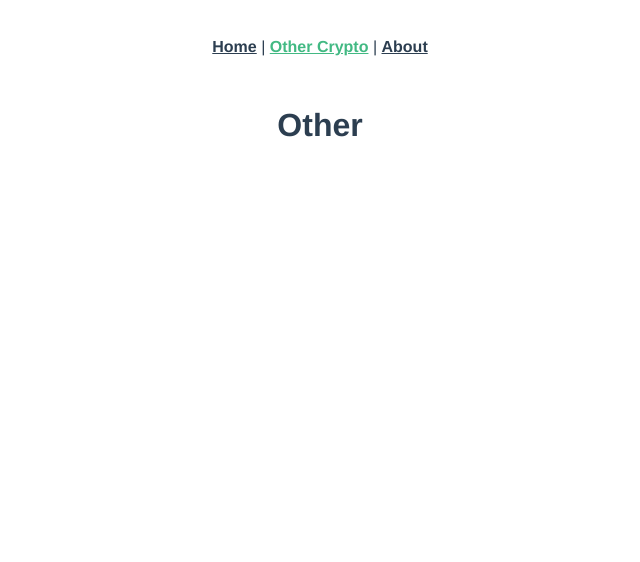
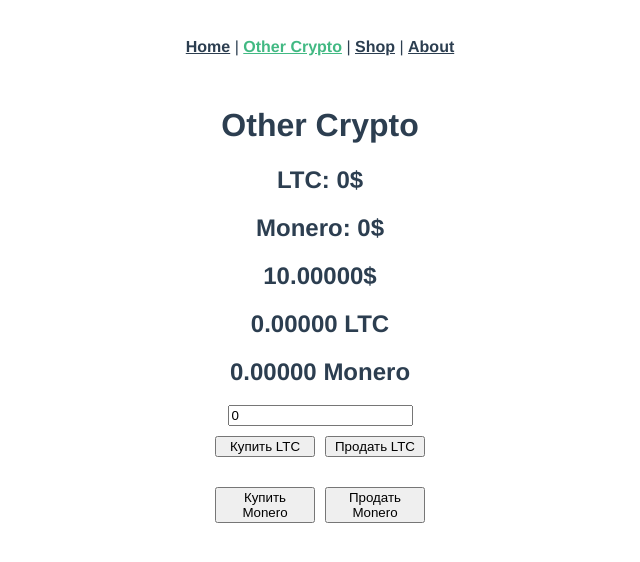
Before and after one commit to Ffinnis/Vue-Miner-Game, a Vue app: page /other in a window 1280 px wide. Shown: the top 562 px of the page, without its empty margins (320-960 px from the left). Built offline with nearby package versions, Linux system fonts and the light colour scheme; no server answers.

Commit message:
Add Xmr and Ltc

```diff
--- a/src/App.vue
+++ b/src/App.vue
@@ -2,6 +2,7 @@
   <div id="nav">
     <router-link to="/">Home</router-link> |
     <router-link to="/other">Other Crypto</router-link> |
+    <router-link to="/shop">Shop</router-link> |
     <router-link to="/about">About</router-link>
   </div>
   <router-view/>
--- a/src/components/Balance.vue
+++ b/src/components/Balance.vue
@@ -2,6 +2,7 @@
     <h2>
         {{getCurrencyBalance}}$
     </h2>
+    <div v-if="checkMainCrypto" class="main-crypto">
         <h2>
             {{getBTCBalance}} BTC
         </h2>
@@ -27,6 +28,35 @@
                 </button>
             </div>
         </div>
+    </div>
+    <div v-if="checkOtherCrypto" class="other-crypto">
+        <h2>
+            {{getLTCBalance}} LTC
+        </h2>
+        <h2>
+            {{getXMRBalance}} Monero
+        </h2>
+        <div class="wrapper">
+            <label>
+                <input min="0.00001" v-model="value" type="number">
+            </label>
+            <div class="trade-wrapper">
+                <button @click="BuyBTC">
+                    Купить LTC
+                </button>
+                <button @click="SellBTC">
+                    Продать LTC
+                </button>
+                <button @click="BuyETH">
+                    Купить Monero
+                </button>
+                <button @click="SellETH">
+                    Продать Monero
+                </button>
+            </div>
+        </div>
+    </div>
+
 </template>
 
 <script>
@@ -36,6 +66,10 @@
             return {
                 value: 0
             }
+        },
+        props: {
+            checkMainCrypto: Boolean,
+            checkOtherCrypto: Boolean
         },
         methods: {
             BuyBTC() {
@@ -105,6 +139,18 @@
             getETHBalance() {
                 return this.$store.getters.showETHBalance.toFixed(5)
             },
+            getCurrencyLTC() {
+                return this.$store.getters.showCurrentLTC
+            },
+            getLTCBalance() {
+                return this.$store.getters.showLTCBalance.toFixed(5)
+            },
+            getCurrencyXMR() {
+                return this.$store.getters.showCurrentXMR
+            },
+            getXMRBalance() {
+                return this.$store.getters.showXMRBalance.toFixed(5)
+            },
         }
     }
 </script>
--- a/src/components/Crypto.vue
+++ b/src/components/Crypto.vue
@@ -1,23 +1,41 @@
 <template>
+    <div v-if="checkMainCrypto" class="main-crypto">
         <h2>
             BTC: {{getCurrencyBTC}}$
         </h2>
         <h2>
             ETH: {{getCurrencyETH}}$
         </h2>
+        <Balance v-bind:check-other-crypto="false" v-bind:check-main-crypto="true"/>
+    </div>
+    <div v-if="checkOtherCrypto" class="other-crypto">
+        <h2>
+            LTC: {{getCurrencyLTC}}$
+        </h2>
+        <h2>
+            Monero: {{getCurrencyXMR}}$
+        </h2>
+        <Balance v-bind:check-other-crypto="true" v-bind:check-main-crypto="false"/>
+    </div>
 </template>
 <script>
 
 
+    import Balance from "./Balance";
     export default {
         name: "Crypto",
+        components: {Balance},
+        props: {
+            checkMainCrypto: Boolean,
+            checkOtherCrypto: Boolean
+        },
         mounted() {
             const socket = new WebSocket('wss://streamer.cryptocompare.com/v2?api_key=2870b6c1edbd2584698c23d68b313efe41e59c14545d83f9943e90351c51c42b')
 
             socket.onopen = () => {
                 let subRequest = {
                     "action": "SubAdd",
-                    "subs": ["0~Binance~BTC~USDT", "0~Binance~ETH~USDT"]
+                    "subs": ["0~Binance~BTC~USDT", "0~Binance~ETH~USDT", "0~Coinbase~LTC~USD", "5~CCCAGG~XMR~USD"]
                 };
                 socket.send(JSON.stringify(subRequest))
             }
@@ -30,7 +48,13 @@
                 if(message.FSYM === 'BTC') {
                     this.$store.commit('updateCurrencyBTC', message.P)
                 }
-                console.log(message)
+                if(message.FSYM === 'LTC') {
+                    this.$store.commit('updateCurrencyLTC', message.P)
+                }
+                if(message.FROMSYMBOL === 'XMR') {
+                    this.$store.commit('updateCurrencyXMR', message.PRICE)
+                }
+                console.log()
             }
 
 
@@ -42,6 +66,12 @@
             },
             getCurrencyETH() {
                 return this.$store.getters.showCurrentETH
+            },
+            getCurrencyLTC() {
+                return this.$store.getters.showCurrentLTC
+            },
+            getCurrencyXMR() {
+                return this.$store.getters.showCurrentXMR
             }
         }
 
--- a/src/main.js
+++ b/src/main.js
@@ -9,13 +9,35 @@ const store = createStore({
             currentBalance: 10,
             currencyBTC: 0,
             currencyETH: 0,
+            currencyLTC: 0,
+            currencyXMR: 0,
             BTCBalance: 0,
-            ETHBalance: 0
+            ETHBalance: 0,
+            LTCBalance: 0,
+            XMRBalance: 0
         }
     },
     mutations: {
         updateCurrencyBTC(state, currency) {
             state.currencyBTC = currency
+        },
+        updateCurrencyLTC(state, currency) {
+            state.currencyLTC = currency
+        },
+        updateCurrencyXMR(state, currency) {
+            state.currencyXMR = currency
+        },
+        updateLTCBalance(state, num) {
+            state.LTCBalance += num
+        },
+        removeLTCBalance(state, num) {
+            state.LTCBalance -= num
+        },
+        updateXMRBalance(state, num) {
+            state.XMRBalance += num
+        },
+        removeXMRBalance(state, num) {
+            state.XMRBalance -= num
         },
         updateCurrencyETH(state, currency) {
             state.currencyETH = currency
@@ -49,11 +71,23 @@ const store = createStore({
         showCurrentETH: state => {
             return state.currencyETH
         },
+        showCurrentLTC: state => {
+            return state.currencyLTC
+        },
+        showCurrentXMR: state => {
+            return state.currencyXMR
+        },
         showBTCBalance: state => {
             return state.BTCBalance
         },
         showETHBalance: state => {
             return state.ETHBalance
+        },
+        showLTCBalance: state => {
+            return state.LTCBalance
+        },
+        showXMRBalance: state => {
+            return state.XMRBalance
         }
     }
 })
--- a/src/router/index.js
+++ b/src/router/index.js
@@ -19,6 +19,11 @@ const routes = [
     path: '/other',
     name: 'Other',
     component: () => import('../views/OtherCrypto')
+  },
+  {
+    path: '/shop',
+    name: 'Shop',
+    component: () => import('../views/Shop')
   }
 ]
 
--- a/src/views/Home.vue
+++ b/src/views/Home.vue
@@ -2,12 +2,8 @@
   <div class="home">
     <img alt="Vue logo" src="../assets/logo.png">
     <div class="wrapper">
-      <Crypto />
-      <Balance />
+      <Crypto v-bind:check-other-crypto="false" v-bind:check-main-crypto="true"/>
     </div>
-    <button>
-      Click
-    </button>
   </div>
 </template>
 
@@ -15,9 +11,8 @@
 // @ is an alias to /src
 
 import Crypto from "../components/Crypto";
-import Balance from "../components/Balance";
 export default {
   name: 'Home',
-  components: {Balance, Crypto},
+  components: {Crypto},
 }
 </script>
--- a/src/views/OtherCrypto.vue
+++ b/src/views/OtherCrypto.vue
@@ -1,10 +1,15 @@
 <template>
-    <h1>Other</h1>
+    <h1>Other Crypto</h1>
+    <div class="wrapper">
+        <Crypto v-bind:check-main-crypto="false" v-bind:check-other-crypto="true"/>
+    </div>
 </template>
 
 <script>
+    import Crypto from "../components/Crypto";
     export default {
-        name: "OtherCrypto"
+        name: "OtherCrypto",
+        components: {Crypto}
     }
 </script>
 
--- /dev/null
+++ b/src/views/Shop.vue
@@ -0,0 +1,15 @@
+<template>
+    <h1>
+        PC Shop
+    </h1>
+</template>
+
+<script>
+    export default {
+        name: "Shop"
+    }
+</script>
+
+<style scoped>
+
+</style>
```
Lines whose indentation alone changed are shown as unchanged.
